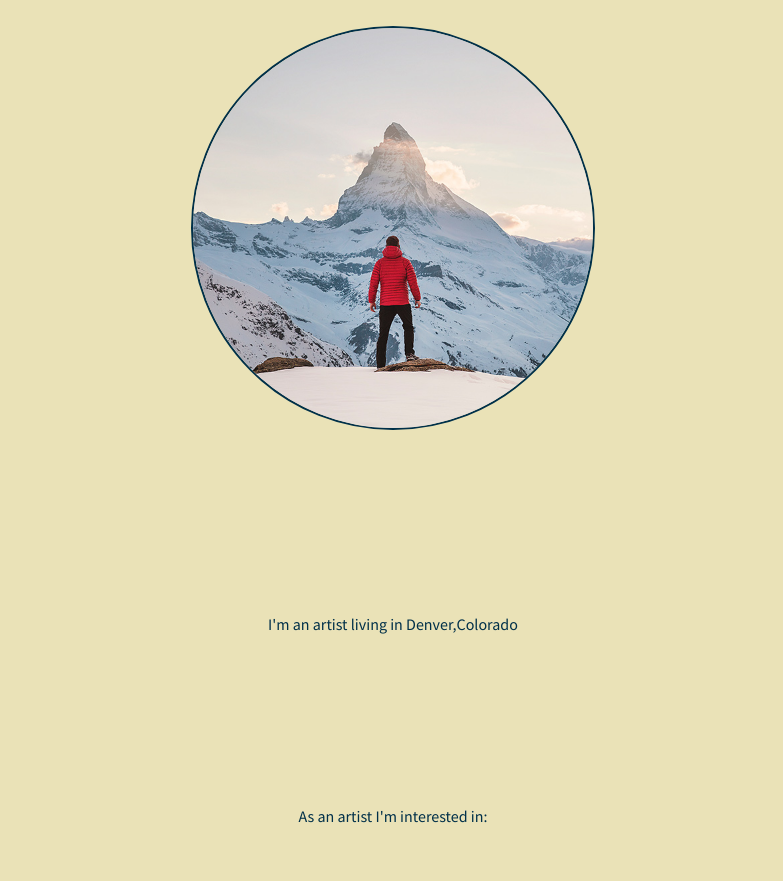
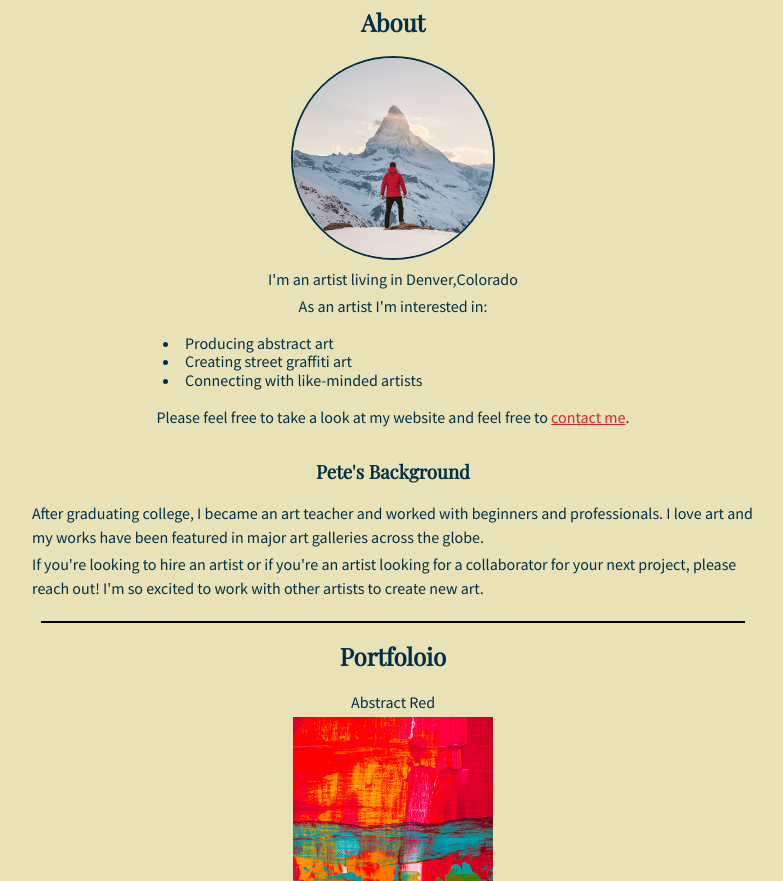
Before and after one commit to creed2613/newfinalpete, a plain HTML site: page index.html in a window 1280 px wide. Shown: the part 209-1090 px from the top of the page, without its empty margins (247-1030 px from the left). Drawn offline with nearby package versions, Linux system fonts and the light colour scheme.

Commit message:
Add files via upload

```diff
--- a/index.html
+++ b/index.html
@@ -24,49 +24,39 @@
       id="about1">
       <h2>About</h2>
       </div>
-      <article>
-        <div>
+
+        <div id="image1">
           <span>
-          <img class="image-circle" src="images/pete-thinkful.png" alt="Pete Thinkful"id="pete-cercle">
+          <img class="image-circle" src="images/pete-thinkful.png" alt="Pete Thinkful" id="pete-cercle">
           </span>
         </div>
-     <article>
+
         <p>I'm an artist living in Denver,Colorado</p>
         <p>As an artist I'm interested in:</p>
-        <section>
+
        <ul class="two">
-          <p><li>Producing abstract art</li>
+          <li>Producing abstract art</li>
          <li>Creating street graffiti art</li>
-          <li>Connecting with like-minded artists</li></p>
-        </ul>
-          <style>
-            ul {
-            list-style-position:inside;
-           margin-left: 25%;
-            }
+          <li>Connecting with like-minded artists</li>
+       </ul>
+        <p>Please feel free to take a look at my website and feel free to <a href="#contact" target="_blank">contact me</a>.</p>
 
-          </style>
-          </section>
-        <p>Please feel free to take a look at my website and feel free to <a
-        <p>Please feel free to take a look at my website and feel free to <a href="#contact" target="_blank">contact me</a>.</p>
-      </article>
-      <article>
+      <article id="Background">
       <h3>Pete's Background</h3>
       <p>After graduating college, I became an art teacher and worked with beginners and professionals. I love art and my works have been featured in major art galleries across the globe.</p>
       <p>If you're looking to hire an artist or if you're an artist looking for a collaborator for your next project, please reach out! I'm so excited to work with other artists to create new art.</p>
       </article>
 
 
-      </article>
-      </article>
+
 
       <hr>
 
       <div
         id="portfolio1">
       <h2>Portfoloio</h2>
-      </div>
-        <article>
+
+
         <div>
           <p>Abstract Red</p>
           <img src="images/abstract-red.png" alt="Abstract Red">
@@ -82,12 +72,10 @@
           <img src="images/melted-rainbow.png" alt="Melted Rainbow">
         <p>Edison bulb single-origin coffee snackwave, actually ennui locavore shabby chic forage.</p>
         </div>
-      </article>
+      </div>
 
       <hr>
 
-
-    </div>
   </main>
   <div
     id="contact1">
@@ -95,19 +83,12 @@
   </div>
  <div>
    <p>I'd love to hear from you! Please feel free to contact or follow me:</p>
-   <section>
-     <ol class="two">
+
+    <ol class="two">
      <li><a href="https://www.linkedin.com/in/pete-thinkful/" target="_blank">LinkedIn</a></li>
      <li><a href="https://www.instagram.com/" target="_blank">Instagram</a></li>
   <li><a href="https://www.pinterest.com" target="_blank">Pinterest</a></li>
    </ol>
-     <style>
-       ol {
-         list-style-position: inside;
-         margin-left: 28%;
-       }
-     </style>
-   </section>
  </div>
 
 
--- a/style.css
+++ b/style.css
@@ -3,7 +3,7 @@
 body {
   color: #003049;
   font-family: "Source Sans Pro", Tahoma, Geneva, Verdana, sans-serif;
-  padding: 60px; background-color: #eae2b7;}
+  padding: 100px; background-color: #eae2b7;}
 /* Set the font family for any h1, h2, or h3 heading */
 h1{font-family: "Playfair Display", Times, serif;text-align: center;}
 h2{font-family: "Playfair Display", Times, serif;text-align: center;}
@@ -11,19 +11,22 @@ h3 {
   font-family: "Playfair Display", Times, serif;text-align: center;
 }
 article h3{text-align:center;}
-article img{border-radius: 8px;}
 article {
   padding: 10px
 }
 
-article div {
+#portfolio1 div {
   text-align: center;
   width: 100%;
 }
 
 p { text-align: center;
   line-height: 1.5;
-margin: 15%;
+padding-right: 10px;
+  padding-left: 10px;
+   margin: 15%;
+ margin-top: 3px;
+   margin-bottom: 3px;
   }
 
 /* The div container constrains the content width within the main container to 600px */
@@ -32,11 +35,12 @@ div{
    }
 img {
   width: 200%;
-  max-width: 400px;
+  max-width: 200px;
   height: auto;
 }
 hr {
   border: 1px solid black;
+width: 65%;
 }
 /* Add your solution below */
 .image-circle {border-radius: 50%;}
@@ -44,3 +48,14 @@ header{text-align: center;}
 span img{border: 2px solid #003049;}
 a:link {color: #d62828;}
 a:hover {color: #f77f00;}
+
+            ul {
+            list-style-position:inside;
+           margin-left: 25%;
+            }
+        ol {
+         list-style-position: inside;
+         margin-left: 28%;
+       }
+#image1{text-align: center;}
+#Background p {text-align: left;}
```
